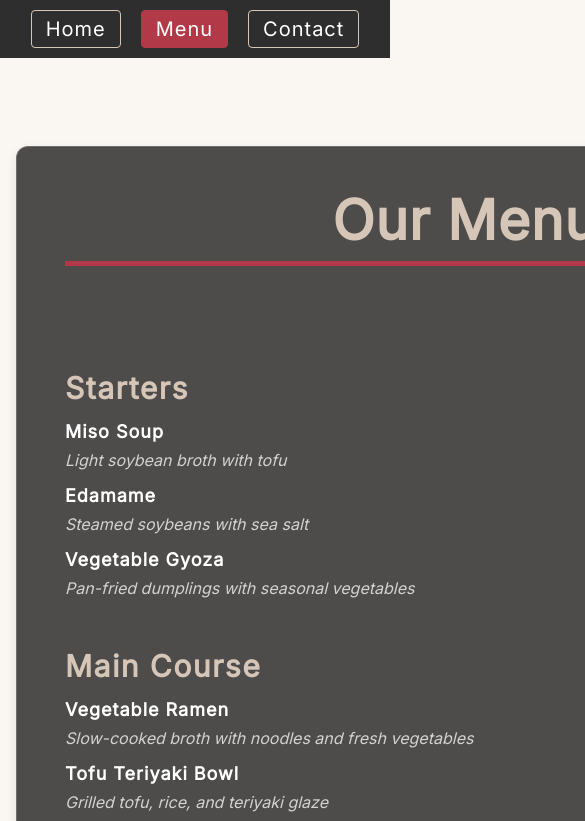
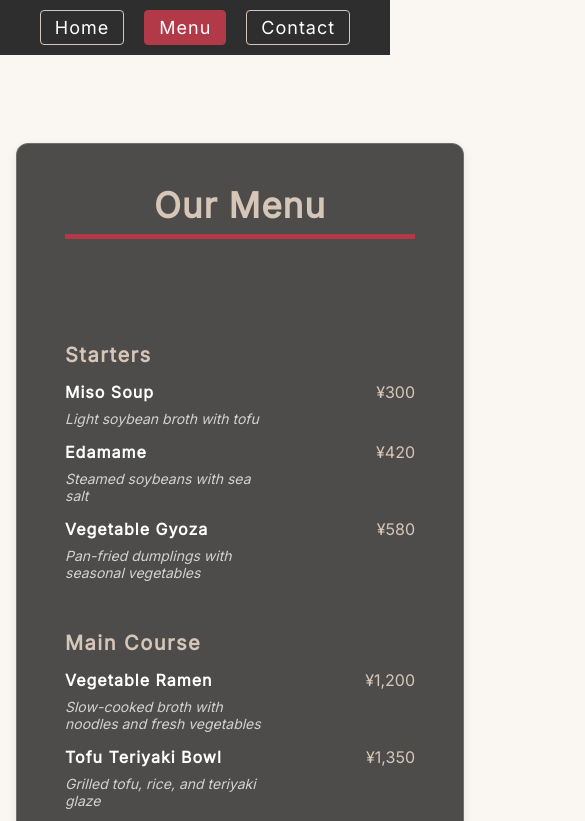
Before and after one commit to sameeksha-dalvi/zen-dining, a website built with webpack: page src/template.html in a window 390 px wide. Both pictures are taken after a click on the button "Menu". Shown: the top 821 px of the page, 585 px wide, since content can reach past the window. Built offline with nearby package versions, Linux system fonts and the light colour scheme.

Commit message:
feat: add media query to adjust UI for mobile

```diff
--- a/src/styles.css
+++ b/src/styles.css
@@ -79,7 +79,7 @@ footer {
   padding: 10px;
   letter-spacing: 1px;
   text-align: center;
-  font-size: 14px;
+  font-size: 12px;
 }
 
 footer a {
@@ -200,7 +200,7 @@ footer a:hover {
   color: var(--btn-text);
 }
 
-.contact-row{
+.contact-row {
   display: flex;
   justify-content: center;
   gap: 10px;
@@ -209,7 +209,48 @@ footer a:hover {
 .intro-line {
   font-size: 22px;
   letter-spacing: 1px;
+  line-height: 1.5;
   color: var(--btn-text);
   font-style: italic;
   margin-bottom: 50px;
 }
+
+@media (max-width: 600px) {
+
+  button {
+    font-size: 18px;
+  }
+
+  .home-card,
+  .menu-card,
+  .contact-card {
+    width: 350px;
+  }
+
+  .headingText {
+    font-size: 35px;
+  }
+
+  .aboutText,.detailText {
+    font-size: 16px;
+    text-align: center;
+  }
+
+  .about-section {
+    display: flex;
+    flex-direction: column;
+  }
+
+  .category-name,.intro-line {
+    font-size: 20px;
+  }
+
+  .item-name,.item-price,.contact-label,.contact-value{
+    font-size: 16px;
+  }
+
+  .item-desc{
+    font-size: 14px;
+    width: 60%;
+  }
+}
```
